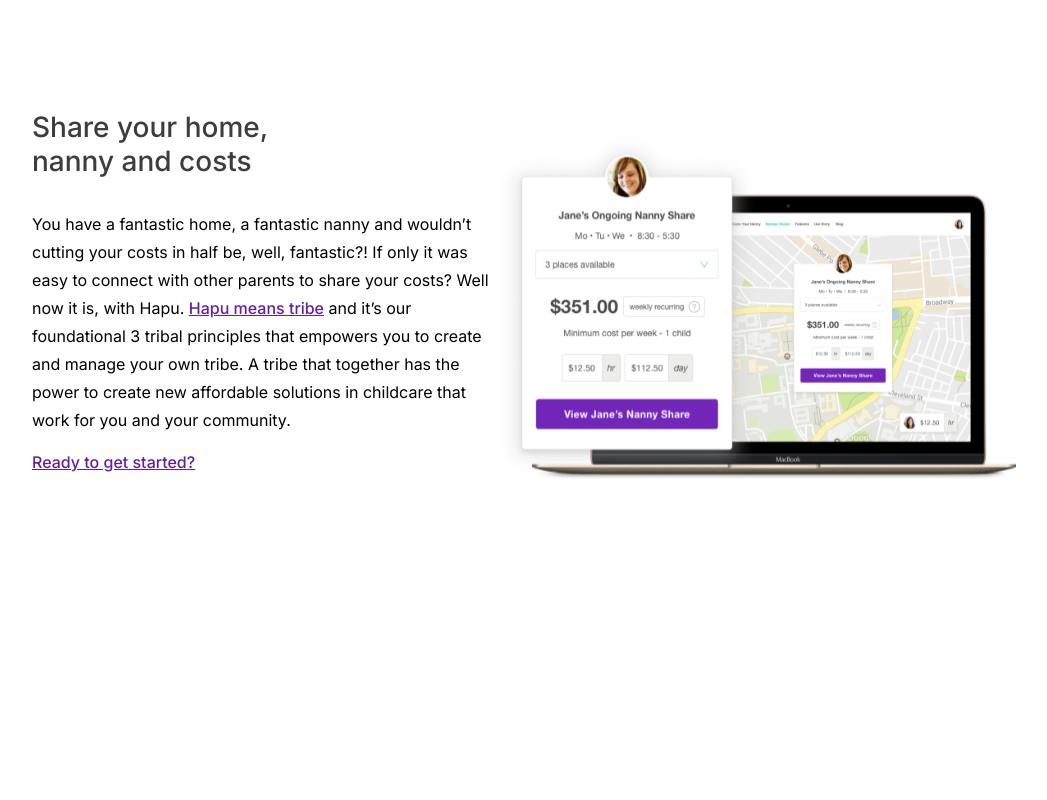
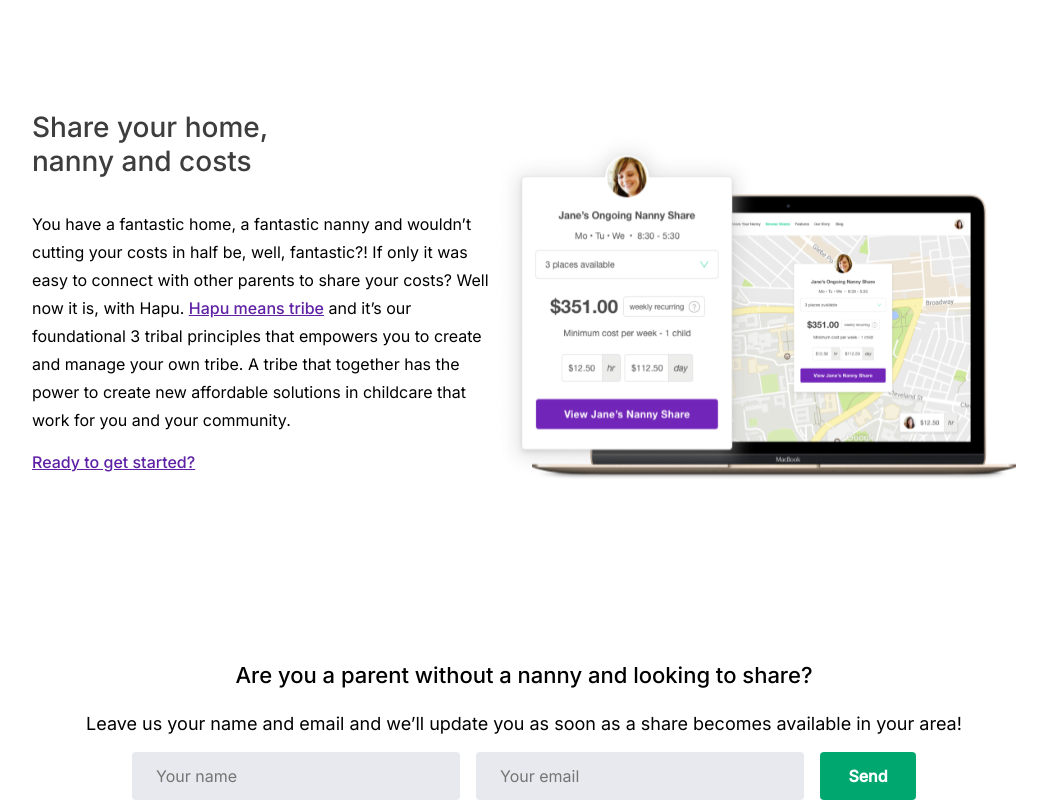
Before and after one commit to danielbeckera/react-challenge-001FT, a React (Create React App) app: page / in a window 1280 px wide. Shown: the part 740-1540 px from the top of the page, without its empty margins (116-1163 px from the left). Before the commit the page ends 1242 px from the top, so only its background shows below. Built offline with nearby package versions, Linux system fonts and the light colour scheme.

Commit message:
form half finished

```diff
--- a/src/components/MainContent/index.js
+++ b/src/components/MainContent/index.js
@@ -1,6 +1,7 @@
-import { Container, Section1 } from "./styles";
+import { Container, Section1, Section2 } from "./styles";
 
 import imageSection1 from "../../assets/images/ImageSection1.svg";
+import { NewsletterForm } from "../NewsletterForm";
 
 export function MainContent() {
   return (
@@ -33,6 +34,16 @@
           />
         </div>
       </Section1>
+      <Section2>
+        <div>
+          <h3>Are you a parent without a nanny and looking to share?</h3>
+          <p>
+            Leave us your name and email and we’ll update you as soon as a share
+            becomes available in your area!
+          </p>
+          <NewsletterForm />
+        </div>
+      </Section2>
     </Container>
   );
 }
--- a/src/components/MainContent/styles.js
+++ b/src/components/MainContent/styles.js
@@ -7,6 +7,7 @@
 export const Section1 = styled.section`
   display: flex;
   justify-content: center;
+  margin-bottom: 10rem;
 
   div:nth-of-type(1) {
     display: flex;
@@ -80,3 +81,19 @@
     flex-direction: column-reverse;
   }
 `;
+
+export const Section2 = styled.section`
+  h3 {
+    margin-bottom: 1.5rem;
+    font-weight: 500;
+    font-size: 22px;
+    text-align: center;
+  }
+
+  p {
+    text-align: center;
+    font-size: 18px;
+    font-weight: 400;
+    line-height: 24px;
+  }
+`;
--- /dev/null
+++ b/src/components/NewsletterForm/index.js
@@ -0,0 +1,11 @@
+import { Form } from "./styles";
+
+export function NewsletterForm() {
+  return (
+    <Form>
+      <input type="text" placeholder="Your name" />
+      <input type="email" placeholder="Your email" />
+      <button type="submit">Send</button>
+    </Form>
+  );
+}
--- /dev/null
+++ b/src/components/NewsletterForm/styles.js
@@ -0,0 +1,45 @@
+import styled from "styled-components";
+
+export const Form = styled.form`
+  display: flex;
+  justify-content: center;
+  align-items: center;
+
+  @media (max-width: 855px) {
+    flex-direction: column;
+  }
+
+  input {
+    width: 328px;
+    margin-top: 1rem;
+    margin-right: 1rem;
+    padding: 0 1.5rem;
+    height: 48px;
+    border-radius: 4px;
+    border: 0;
+    background: #e7e9ee;
+    font-weight: 400;
+    font-size: 1rem;
+  }
+
+  button[type="submit"] {
+    width: 96px;
+    padding: 0 1.5rem;
+    height: 48px;
+    background: var(--primary);
+    color: #ffffff;
+    border-radius: 0.25rem;
+    border: 0;
+    font-size: 1rem;
+    margin-top: 1rem;
+    font-weight: 600;
+    transition: filter 0.2s ease;
+    &:hover {
+      filter: brightness(0.9);
+    }
+
+    @media (max-width: 855px) {
+      width: 328px;
+    }
+  }
+`;
```
